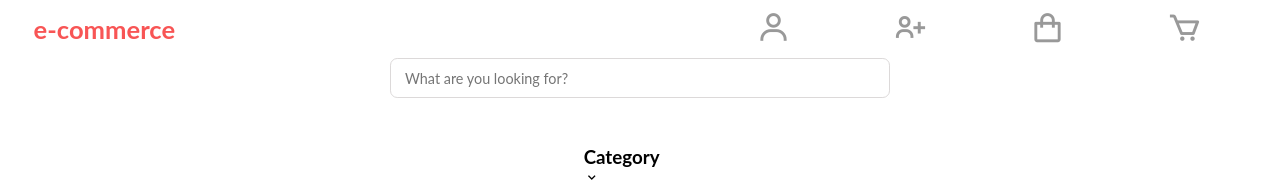
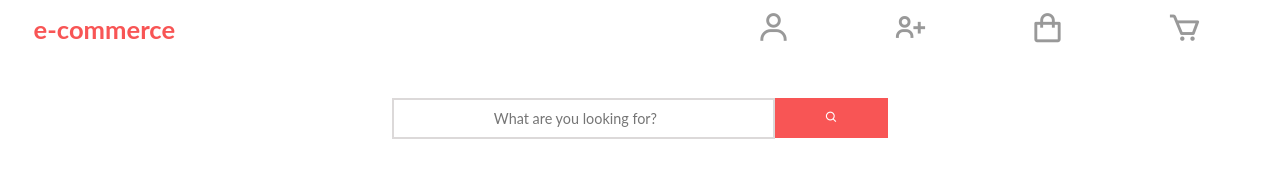
Before and after one commit to Kevinfer258/E-comers-react, a React (Vite) app: page / in a window 1280 px wide. Shown: the top 188 px of the page. Built offline with nearby package versions, Linux system fonts and the light colour scheme; no server answers.

Commit message:
miParteYa

```diff
--- a/src/pages/Home.jsx
+++ b/src/pages/Home.jsx
@@ -44,7 +44,10 @@ const Home = () => {
 
   return (
     <div className='home'>
+      <div className='home_cotainer'>
       <input className='home_input' ref={input} onChange={handleChangeInput} placeholder="What are you looking for?"type="text"/>
+      <button className='home_btn'><i className='bx bx-search btn__search-p'></i></button>
+      </div>
       <div className='home-category-price'>
       <FilterCategory />
       <FilterPrice setfromTo={setfromTo}/>
--- a/src/pages/styles/HomeProducts.css
+++ b/src/pages/styles/HomeProducts.css
@@ -4,16 +4,30 @@
   justify-content: flex-start;
   align-items: flex-start;
 }
+.home_cotainer{
+  margin-left: auto;
+  margin-right: auto;
+  max-width: 400px ;
+  margin-top: 2.5em;
+  height: 5em;
+  display: flex;
+  justify-content: center;
+  align-items: center;
+}
 
 .home_input {
   font-size: .9rem;
-  padding: 5px 14px;
+  padding: 8px 17px;
   outline: none;
   font-family: inherit;
-  border-radius: 0.5em;
-  border: 1.5px solid #dcd9d9;
+  border: 2px solid #dcd9d9;
   margin-left: auto;
   margin-right: auto;
+}
+.home_btn{
+  padding:  9.5px 15px;
+  background-color: #f85555;
+  color: white;
 }
 
 .home_product-grid {
@@ -42,14 +56,13 @@
     align-items: center;
   }
 }
-
-
 @media screen and (min-width: 768px) {
-  .home_input {
+  .home_cotainer {
     width: 100%;
-    max-width: 500px;
+    max-width:12em;
     height: 2.5rem;
   }
+
 
 }
 @media screen and (max-width: 1447px) {
@@ -59,4 +72,36 @@
     margin-left: auto;
     margin-right: auto;
   }
+
 }
+@media screen and (max-width: 1445px) {
+  .home_input {
+    padding: 10px 100px;
+  }
+  .home_btn{
+    padding:  12px 50px;
+    background-color: #f85555;
+    color: white;
+  }
+}
+@media screen and (max-width: 747px) {
+  .home_input {
+    padding: 10px 100px;
+  }
+  .home_btn{
+    padding:  11px 50px;
+    background-color: #f85555;
+    color: white;
+  }
+}
+@media screen and (min-width: 1800px) {
+  .home_input {
+    padding: 13px 130px;
+  }
+  .home_btn{
+    padding:  14px 50px;
+    background-color: #f85555;
+    color: white;
+    font-size: 1em;
+  }
+}
```
